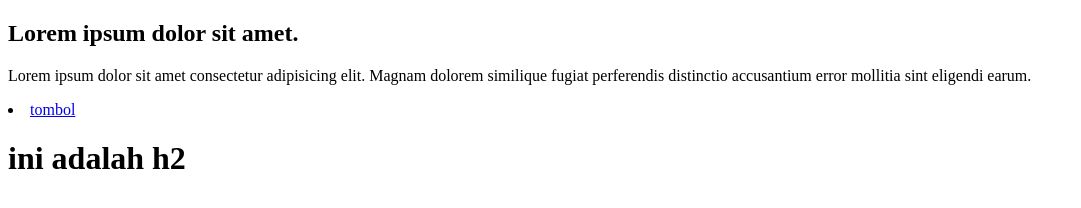
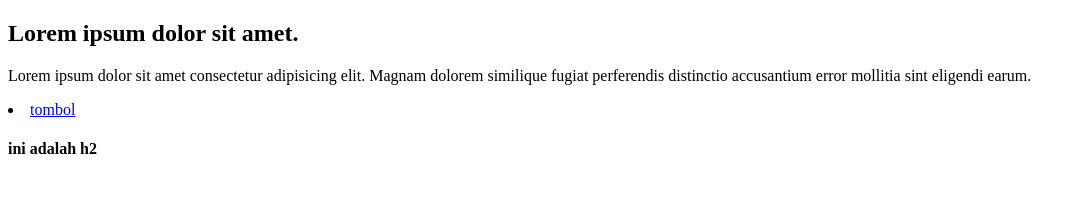
Before and after one commit to zakkimusthofa/belajar-git-2, a plain HTML site: page index.html in a window 1280 px wide. Shown: the whole page, without its empty margins (0-1081 px from the left). Drawn offline with Linux system fonts and the light colour scheme.

Commit message:
Update index.html
mengubah h1

```diff
--- a/index.html
+++ b/index.html
@@ -12,7 +12,7 @@
     <p>Lorem ipsum dolor sit amet consectetur adipisicing elit. Magnam dolorem similique fugiat perferendis distinctio
         accusantium error mollitia sint eligendi earum.</p>
     <li><a href="/">tombol</a></li>
-    <h1>ini adalah h2</h1>
+    <h4>ini adalah h2</h4>
 </body>
 
 </html>
```
